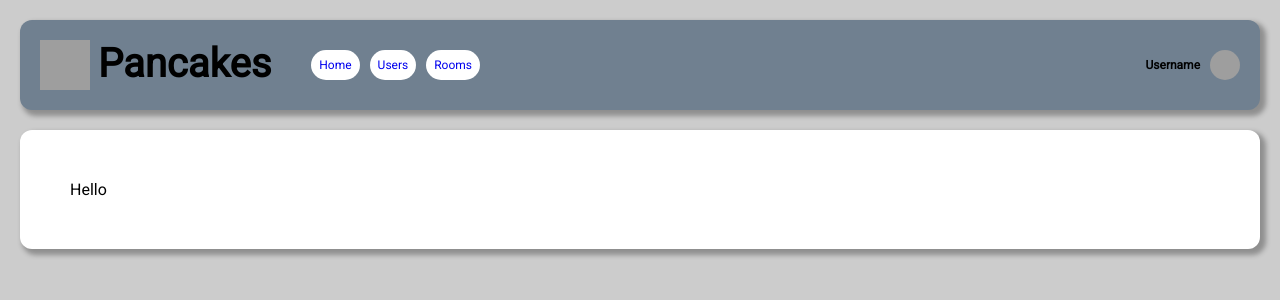
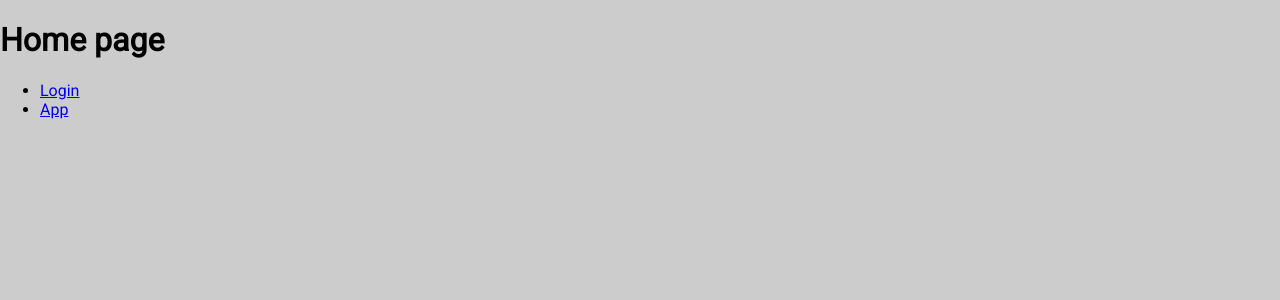
Before and after one commit to greyscrippt/pancakes-erp-vue-ts, a Vue app: page / in a window 1280 px wide. Shown: the top 300 px of the page. Built offline with nearby package versions, Linux system fonts and the light colour scheme; grey boxes are pictures that could not be loaded.

Commit message:
Refactored routes to include the home page and login page

```diff
--- a/src/App.vue
+++ b/src/App.vue
@@ -1,14 +1,9 @@
 <script setup lang="ts">
 import { RouterView } from 'vue-router';
-import NavbarComponent from './components/NavbarComponent.vue'
 </script>
 
 <template>
   <header>
-    <NavbarComponent />
-
-    <div class="page">
-      <RouterView />
-    </div>
+    <RouterView />
   </header>
 </template>
--- a/src/components/NavbarComponent.vue
+++ b/src/components/NavbarComponent.vue
@@ -11,9 +11,9 @@ import ProfileOptionsComponent from './ProfileOptionsComponent.vue'
       <h1>Pancakes</h1>
 
       <ul>
-        <li><RouterLink active="active-link" to="/">Home</RouterLink></li>
-        <li><RouterLink active="active-link" to="/users">Users</RouterLink></li>
-        <li><RouterLink active="active-link" to="/rooms">Rooms</RouterLink></li>
+        <li><RouterLink active="active-link" to="/app">Dashboard</RouterLink></li>
+        <li><RouterLink active="active-link" to="/app/users">Users</RouterLink></li>
+        <li><RouterLink active="active-link" to="/app/rooms">Rooms</RouterLink></li>
       </ul>
     </div>
     <div class="navbar-end">
--- a/src/router/index.ts
+++ b/src/router/index.ts
@@ -2,25 +2,42 @@ import { createRouter, createWebHistory } from 'vue-router';
 import HomeView from '../views/HomeView.vue';
 import UserManagerView from '../views/UserManagerView.vue';
 import RoomManagerView from '../views/RoomManagerView.vue';
+import LoginView from '../views/LoginView.vue';
+import ApplicationView from '../views/ApplicationView.vue';
+import DashboardView from '../views/DashboardView.vue';
 
 const router = createRouter({
   history: createWebHistory(import.meta.env.BASE_URL),
   routes: [
     {
       path: '/',
-      name: 'home',
-      component: HomeView
+      component: HomeView,
     },
     {
-      path: '/users',
-      name: 'users',
-      component: UserManagerView
+      path: '/login',
+      component: LoginView,
     },
     {
-      path: '/rooms',
-      name: 'rooms',
-      component: RoomManagerView
-    }
+      path: '/app',
+      component: ApplicationView,
+      children: [
+        {
+          path: '/',
+          name: 'home',
+          component: DashboardView,
+        },
+        {
+          path: 'users',
+          name: 'users',
+          component: UserManagerView
+        },
+        {
+          path: 'rooms',
+          name: 'rooms',
+          component: RoomManagerView
+        },
+      ],
+    },
   ]
 });
 
--- /dev/null
+++ b/src/views/ApplicationView.vue
@@ -0,0 +1,16 @@
+<script setup lang='ts'>
+
+import { RouterView } from 'vue-router';
+import NavbarComponent from '../components/NavbarComponent.vue';
+
+</script>
+
+<template>
+  <div>
+    <NavbarComponent />
+
+    <div class='page'>
+      <RouterView />
+    </div>
+  </div>
+</template>
--- /dev/null
+++ b/src/views/DashboardView.vue
@@ -0,0 +1,5 @@
+<script setup lang="ts"></script>
+
+<template>
+  <main>Hello</main>
+</template>
--- a/src/views/HomeView.vue
+++ b/src/views/HomeView.vue
@@ -1,5 +1,16 @@
-<script setup lang="ts"></script>
+<script setup lang="ts">
+
+import { RouterLink } from 'vue-router';
+
+</script>
 
 <template>
-  <main>Hello</main>
+  <main>
+    <h1>Home page</h1>
+
+    <ul>
+      <li><RouterLink to="/login">Login</RouterLink></li>
+      <li><RouterLink to="/app">App</RouterLink></li>
+    </ul>
+  </main>
 </template>
--- /dev/null
+++ b/src/views/LoginView.vue
@@ -0,0 +1,5 @@
+<template>
+  <div>
+    <h3>Login</h3>
+  </div>
+</template>
```
